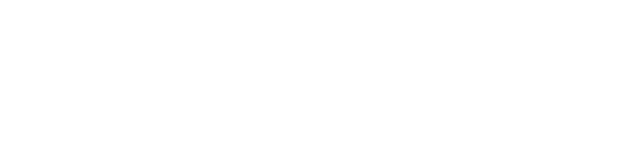
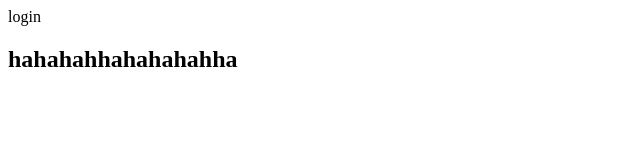
Before and after one commit to Wkepler/lalala, a website: page src/index.html in a window 1280 px wide. Shown: the whole page, without its empty margins (0-640 px from the left). Drawn offline with Linux system fonts and the light colour scheme.

Commit message:
div添加内容

```diff
--- a/src/index.html
+++ b/src/index.html
@@ -7,6 +7,7 @@
     <title>Document</title>
 </head>
 <body>
-
+    <div class="right">login</div>
+    <h2>hahahahhahahahahha</h2>
 </body>
 </html>
```
